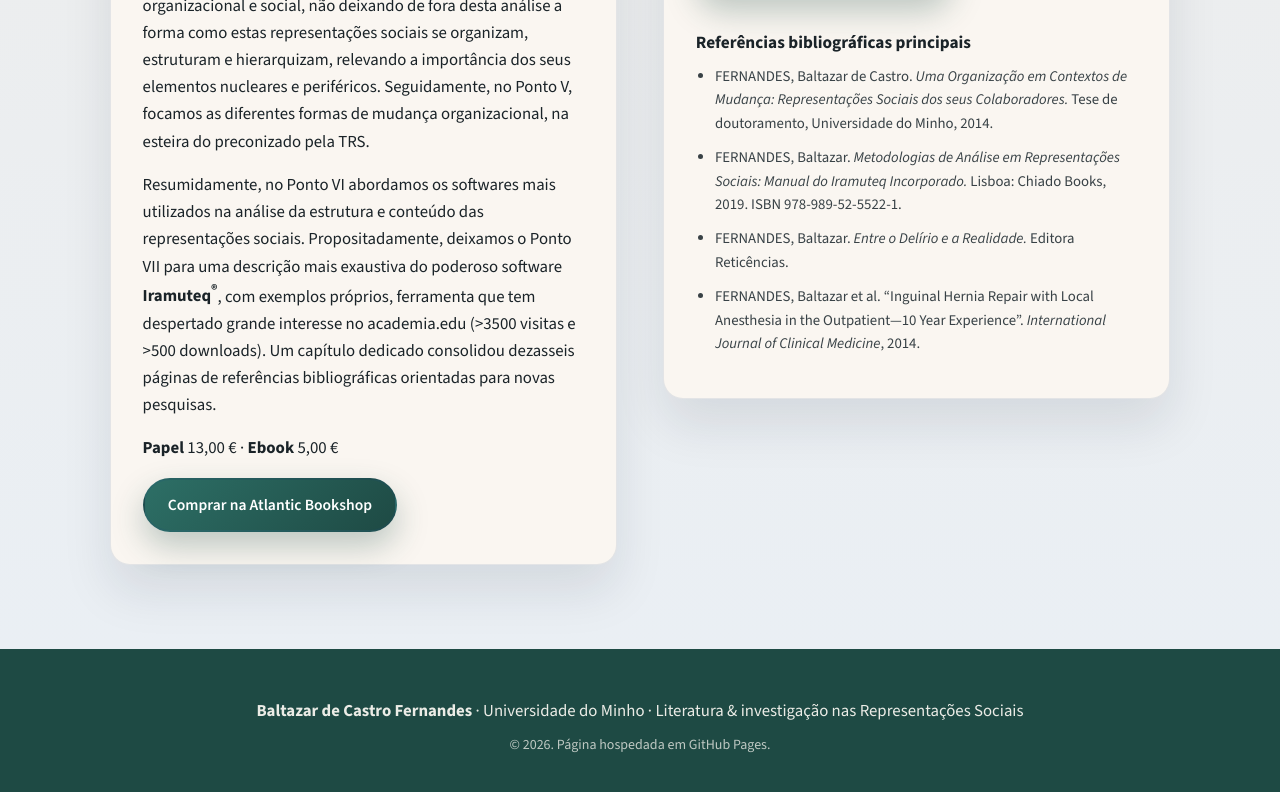
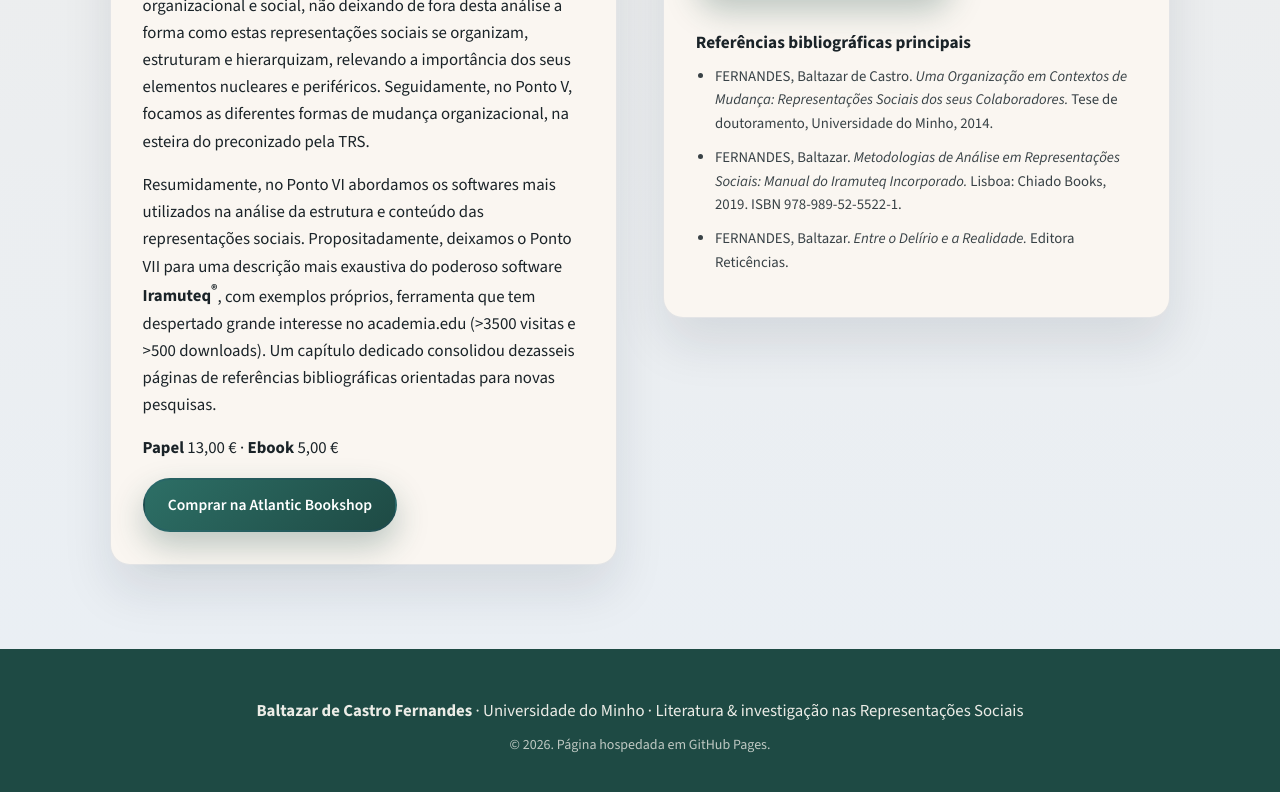
Before and after one commit to marciocourense/demo_website, a plain HTML site: page index.html in a window 1280 px wide. Shown: the part 3777-4569 px from the top of the page. Drawn offline with nearby package versions, Linux system fonts and the light colour scheme.

Commit message:
Remove incorrect IJCM 2014 reference from bibliography
Co-authored-by: Cursor <cursoragent@cursor.com>

```diff
--- a/index.html
+++ b/index.html
@@ -185,7 +185,6 @@
 									<li>FERNANDES, Baltazar de Castro. <cite>Uma Organização em Contextos de Mudança: Representações Sociais dos seus Colaboradores.</cite> Tese de doutoramento, Universidade do Minho, 2014.</li>
 									<li>FERNANDES, Baltazar. <cite>Metodologias de Análise em Representações Sociais: Manual do Iramuteq Incorporado.</cite> Lisboa: Chiado Books, 2019. ISBN 978-989-52-5522-1.</li>
 									<li>FERNANDES, Baltazar. <cite>Entre o Delírio e a Realidade.</cite> Editora Reticências.</li>
-									<li>FERNANDES, Baltazar et al. “Inguinal Hernia Repair with Local Anesthesia in the Outpatient—10 Year Experience”. <cite>International Journal of Clinical Medicine</cite>, 2014.</li>
 								</ul>
 							</div>
 						</div>
```
